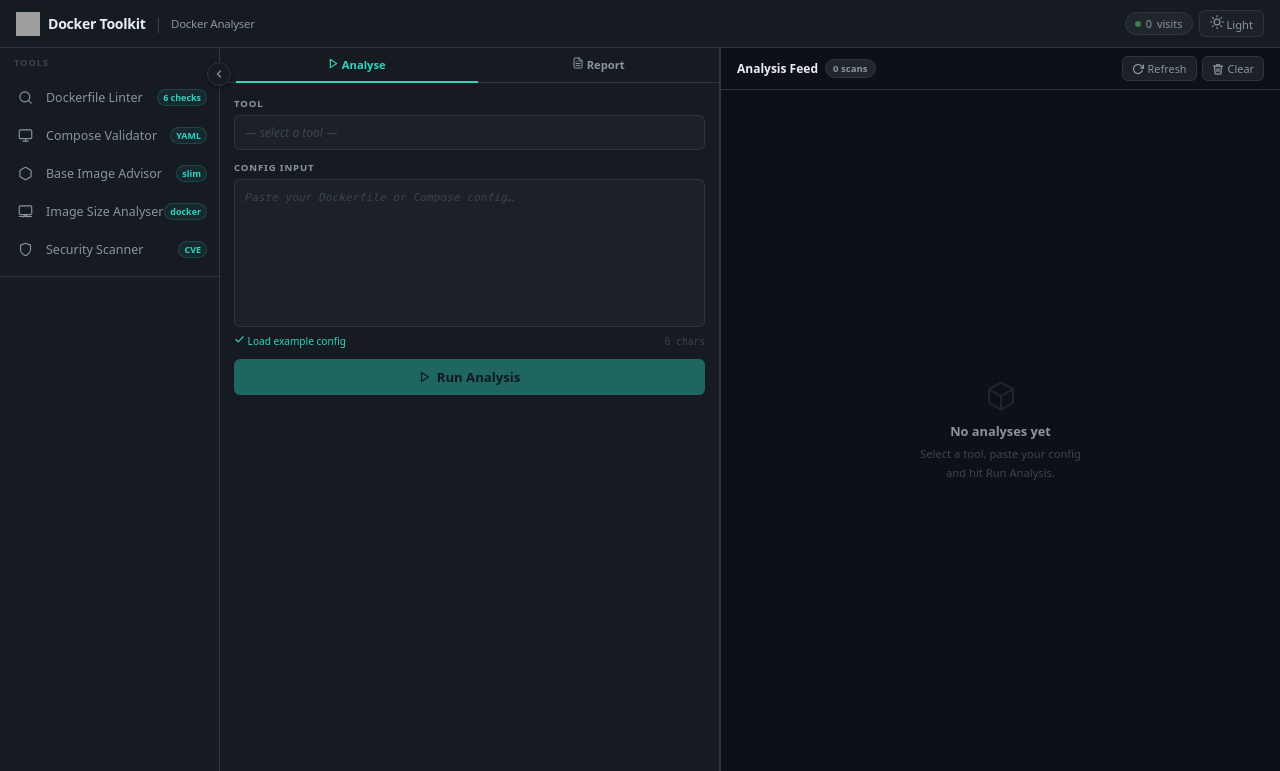
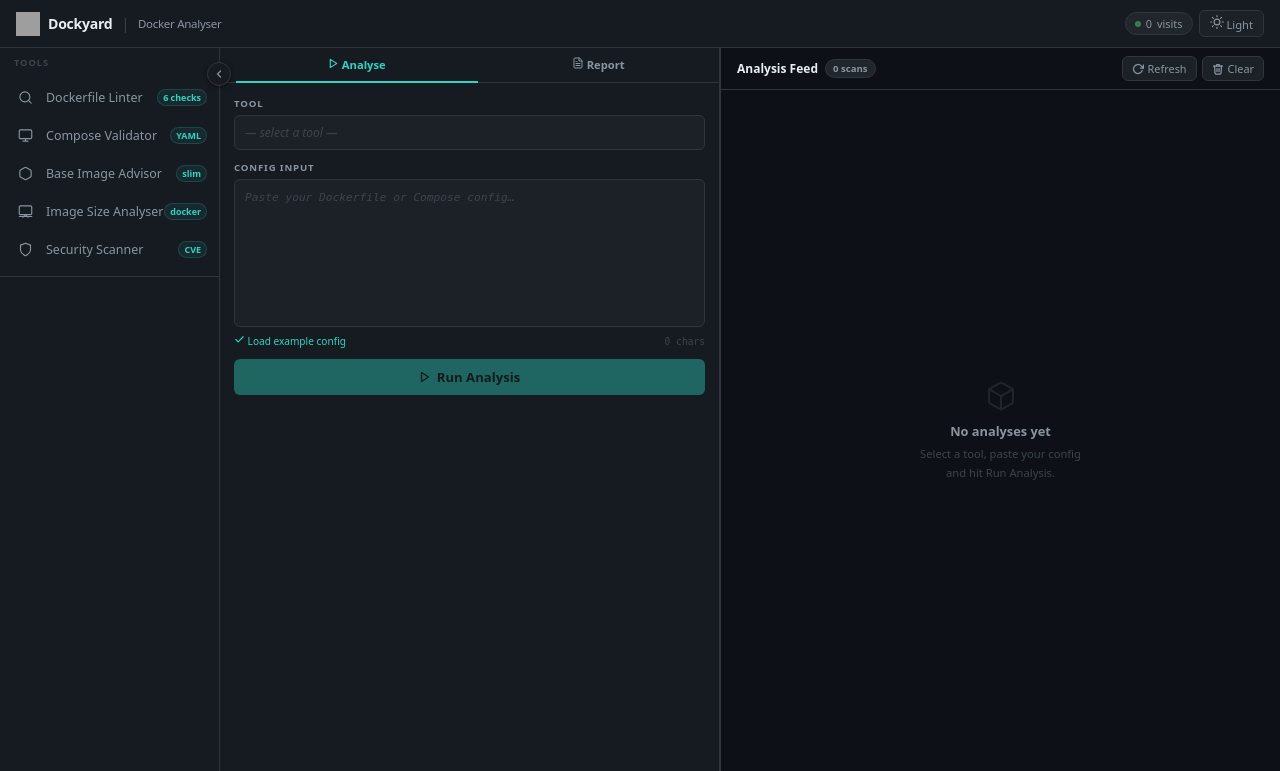
Before and after one commit to usamaabdulkader/DevOps, a Flask app: page / in a window 1280 px wide. Shown: the top 771 px of the page. Run offline with Flask 3, Linux system fonts and the light colour scheme; data that the repository does not hold is empty; some libraries are stand-ins or nearby versions; some web fonts are replaced; grey boxes are pictures that could not be loaded.

Commit message:
Title Update

```diff
--- a/Docker/Docker-Toolkit/app/templates/index.html
+++ b/Docker/Dockyard/app/templates/index.html
@@ -6,7 +6,7 @@
   <meta name="viewport" content="width=device-width, initial-scale=1.0">
   <link rel="icon" type="image/png"
     href="https://img.icons8.com/external-those-icons-flat-those-icons/24/external-Docker-Logo-social-media-those-icons-flat-those-icons.png">
-  <title>Docker Toolkit</title>
+  <title>Dockyard</title>
   <link rel="preconnect" href="https://api.fontshare.com">
   <link href="https://api.fontshare.com/v2/css?f[]=satoshi@400,500,700&display=swap" rel="stylesheet">
   <link rel="stylesheet" href="{{ url_for('static', filename='css/dashboard.css') }}">
@@ -20,7 +20,7 @@
     <img width="24" height="24"
       src="https://img.icons8.com/external-those-icons-flat-those-icons/24/external-Docker-Logo-social-media-those-icons-flat-those-icons.png"
       alt="Docker">
-    Docker Toolkit
+    Dockyard
     <span class="brand-sep">|</span>
     <span class="brand-sub">Docker Analyser</span>
   </div>
```
Also changed, not shown: Docker/Dockyard/app/app.py (renamed from Docker/Docker-Toolkit/app/app.py), Docker/Dockyard/app/redis_keys.py (renamed from Docker/Docker-Toolkit/app/redis_keys.py), Docker/Dockyard/app/requirements.txt (renamed from Docker/Docker-Toolkit/app/requirements.txt), Docker/Dockyard/app/scanner.py (renamed from Docker/Docker-Toolkit/app/scanner.py), Docker/Dockyard/app/static/css/dashboard.css (renamed from Docker/Docker-Toolkit/app/static/css/dashboard.css), Docker/Dockyard/app/static/js/dashboard.js (renamed from Docker/Docker-Toolkit/app/static/js/dashboard.js), Docker/Dockyard/app/tools/__init__.py (renamed from Docker/Docker-Toolkit/app/tools/__init__.py), Docker/Dockyard/app/tools/compose.py (renamed from Docker/Docker-Toolkit/app/tools/compose.py), Docker/Dockyard/app/tools/image.py (renamed from Docker/Docker-Toolkit/app/tools/image.py), Docker/Dockyard/app/tools/image_size.py (renamed from Docker/Docker-Toolkit/app/tools/image_size.py), Docker/Dockyard/app/tools/linter.py (renamed from Docker/Docker-Toolkit/app/tools/linter.py), Docker/Dockyard/app/tools/security.py (renamed from Docker/Docker-Toolkit/app/tools/security.py), Docker/Dockyard/docker-compose.yml (renamed from Docker/Docker-Toolkit/docker-compose.yml), 10 other files.
